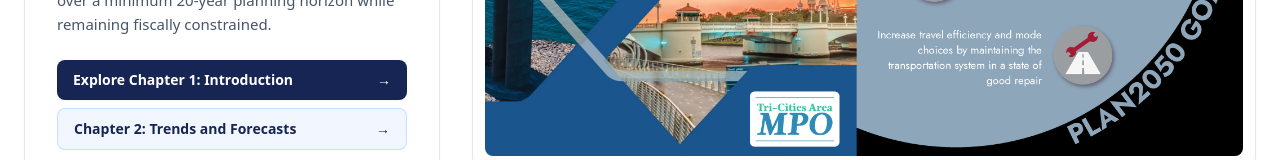
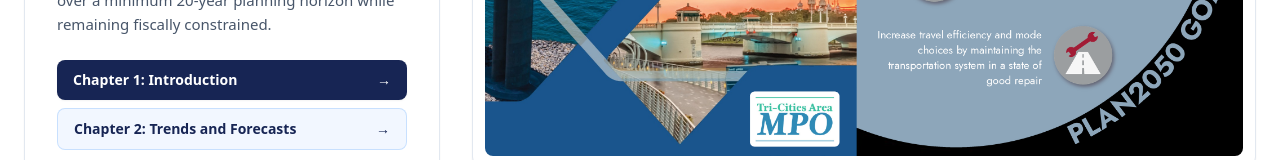
Before and after one commit to elishaadamu/transportation, a React (Vite) app: page / in a window 1280 px wide. Shown: the part 545-705 px from the top of the page. Built offline with nearby package versions, Linux system fonts and the light colour scheme.

Commit message:
refactor: shorten Chapter 1 introduction link text in Home page

```diff
--- a/src/pages/Home.jsx
+++ b/src/pages/Home.jsx
@@ -26,7 +26,7 @@ function Home() {
                             to="/introduction"
                             className="flex items-center justify-between px-4 py-2.5 rounded-lg bg-blue-950 hover:bg-blue-900 text-white text-xs sm:text-sm font-semibold transition-colors shadow-sm group"
                         >
-                            <span>Explore Chapter 1: Introduction</span>
+                            <span>Chapter 1: Introduction</span>
                             <span className="group-hover:translate-x-1 transition-transform">&rarr;</span>
                         </Link>
                         <Link
```
